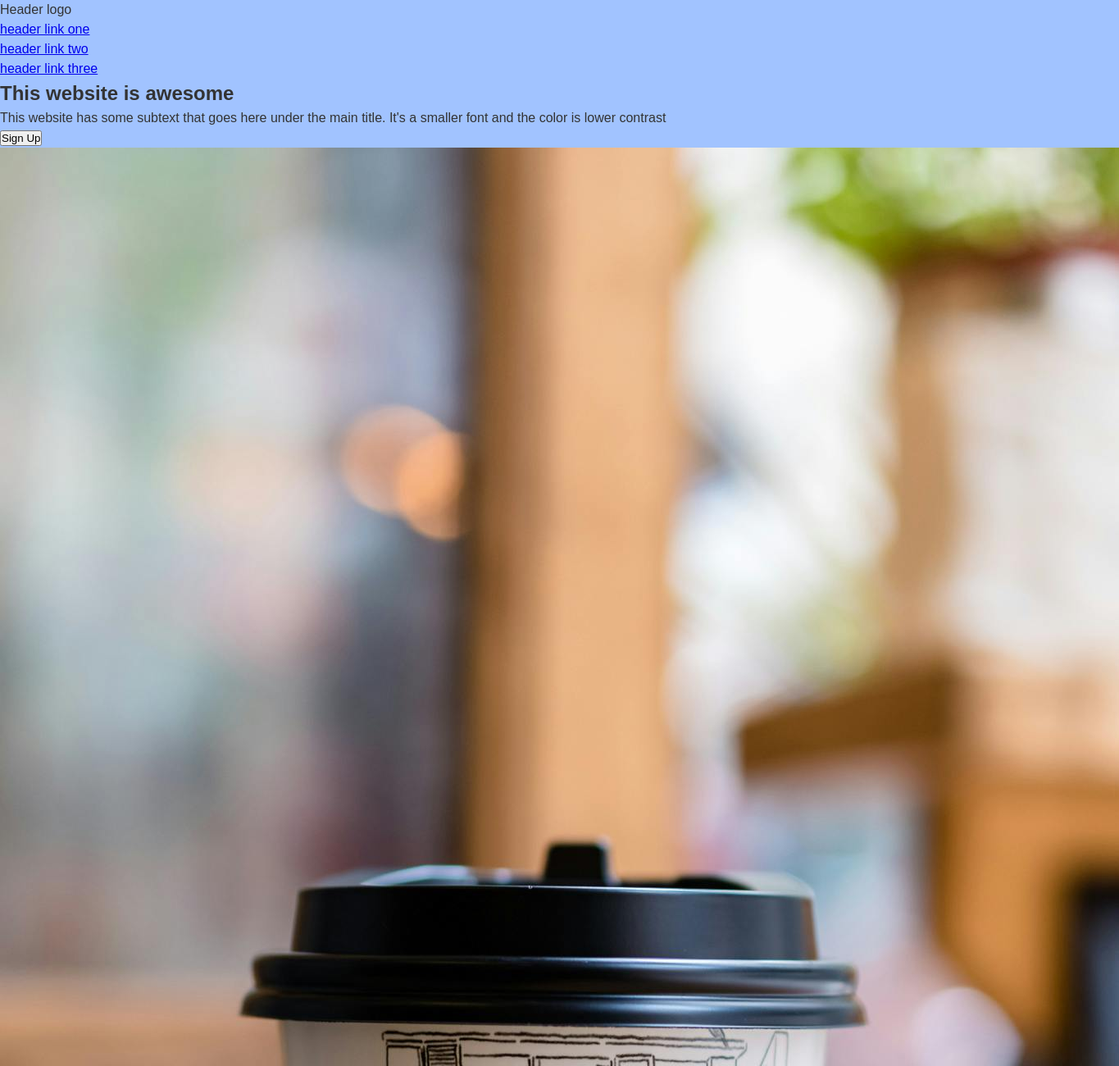
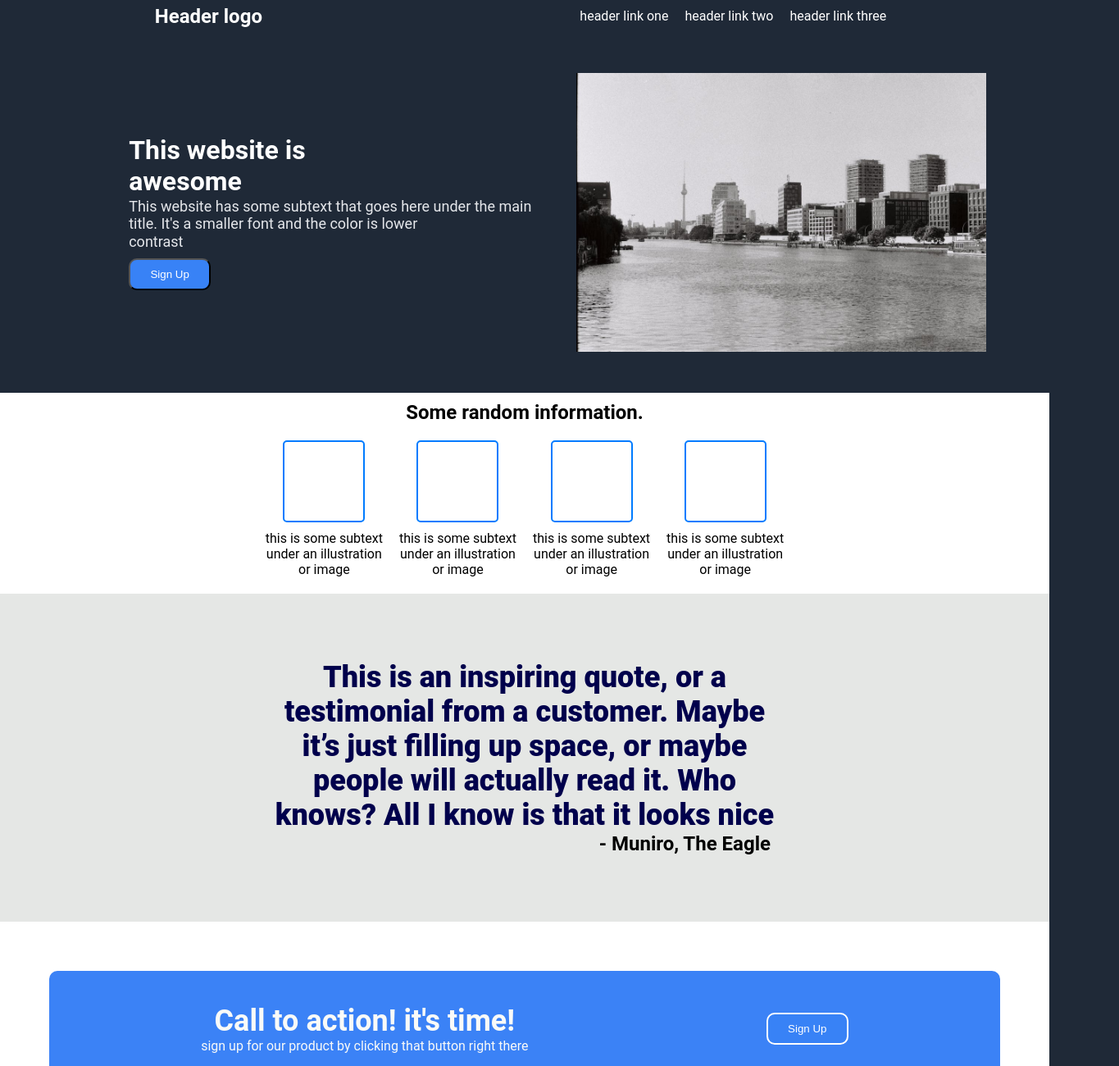
Before and after one commit to Munir0000/TOP, a plain HTML site: page LandingPage/index.html in a window 1280 px wide. Shown: the top 1300 px of the page at 82% size, 1365 px wide, since content can reach past the window. Drawn offline with Linux system fonts and the light colour scheme.

Commit message:
Finished The layout with Proper Styling

```diff
--- a/LandingPage/index.html
+++ b/LandingPage/index.html
@@ -10,11 +10,11 @@
 
 <body>
 
-    <Header>
+
 
     <nav class="navbarContainer">
         <div class="logo">
-                <p>Header logo</p>
+            <h1>Header logo</h1>
         </div>
         <div class="links">
             <ul>
@@ -24,40 +24,53 @@
             </ul>
         </div>
     </nav>
-
+    <Header>
         <div class="headerContainer">
             <div class="headerinfo">
-                <h2>This website is awesome</h2>
-                <p>This website has some subtext that goes here under the main title. It's a smaller font and the color
-                    is lower contrast</p>
-                <button>Sign Up</button>
-            </div>
-            <div class="image">
-                <img src="./img/pexels-ngqah83-885021.jpg" alt="cofeeimage">
+                <h1 class="p-first">This website is <br>
+                    awesome</h1>
+                <p class="p-first"> This website has some subtext that goes here under the main <br> title.
+                    It's a smaller font and the color
+                    is lower <br>contrast</p>
+                <button class="button" type="button">Sign Up</button>
             </div>
 
+            <img src="./img/free-photo-of-black-and-white-berlin-skyline-with-fernsehturm.jpeg" alt="cofeeimage"
+                width="500">
         </div>
     </Header>
 
     <Main>
+        <div class="container">
 
-        <div class="container">
-            <div class="Cards">
-                <p>this is some subtext under an illustration or image</p>
+            <h2>Some random information.</h2>
             <div class="boxes">
+                <div class="box">
+                    <div class="image-placeholder"></div>
+                    <p>this is some subtext <br> under an illustration <br> or image</p>
                 </div>
-                <p>this is some subtext under an illustration or image</p>
-                <div class="boxes"></div>
-                <p>this is some subtext under an illustration or image</p>
-                <div class="boxes"></div>
-                <p>this is some subtext under an illustration or image</p>
+                <div class="box">
+                    <div class="image-placeholder"></div>
+                    <p>this is some subtext <br> under an illustration <br> or image</p>
+                </div>
+                <div class="box">
+                    <div class="image-placeholder"></div>
+                    <p>this is some subtext <br> under an illustration <br> or image</p>
+                </div>
+                <div class="box">
+                    <div class="image-placeholder"></div>
+                    <p>this is some subtext <br> under an illustration <br> or image</p>
+                </div>
             </div>
 
+
             <div class="testimonals">
-                <p>This is an inspiring quote, or a testimonial from a customer. Maybe it’s just filling up space, or
-                    maybe people will
-                    actually read it. Who knows? All I know is that it looks nice</p>
-                <span>Muniro, The Eagle</span>
+                <p>This is an inspiring quote, or a <br> testimonial from a customer. Maybe <br> it’s just filling up
+                    space,
+                    or
+                    maybe <br> people will
+                    actually read it. Who <br>knows? All I know is that it looks nice</p>
+                <h2>- Muniro, The Eagle</h2>
             </div>
 
             <div class="signup">
@@ -65,16 +78,14 @@
                     <h3>Call to action! it's time! </h3>
                     <p>sign up for our product by clicking that button right there </p>
                 </div>
-                <div class="button">
-                    <button type="button">Sign Up</button>
+                <div>
+                    <button class="btn" type="button">Sign Up</button>
                 </div>
-
             </div>
+        </div>
+    </Main>
 
 
-        </div>
-
-    </Main>
     <footer>
         <p>copyright &copy; The odin Project 2021</p>
     </footer>
--- a/LandingPage/style.css
+++ b/LandingPage/style.css
@@ -1,3 +1,5 @@
+@import url('https://fonts.googleapis.com/css2?family=Roboto+Condensed:ital,wght@0,100..900;1,100..900&display=swap');
+
 * {
     box-sizing: border-box;
     margin: 0;
@@ -5,9 +7,175 @@
 }
 
 body {
-    font-family: 'poppins', sans-serif;
-    font-size: 16px;
-    line-height: 1.5;
-    color: #333;
-    background: #a1c3ff;
+    font-family: 'Roboto', sans-serif;
+    height: 100vh;
+    background: #1F2937;
 }
+
+h1 {
+    color: white;
+}
+
+
+
+.navbarContainer {
+    display: flex;
+    justify-content: space-around;
+    align-items: center;
+    background: #1F2937;
+}
+
+ul {
+
+    display: flex;
+    list-style-type: none;
+}
+
+ul li {
+
+    margin: 10px;
+}
+
+a {
+    text-decoration: none;
+    color: white;
+
+}
+
+a:hover {
+    color: blue;
+}
+
+.headerContainer {
+    display: flex;
+    justify-content: space-around;
+    align-items: center;
+    line-height: 1.2;
+    background: #1F2937;
+    margin: 50px;
+}
+
+.p-first,
+.button {
+    margin-left: 80px;
+
+}
+
+.button {
+    width: 100px;
+    background: #3882F6;
+    padding: 10px;
+    border-radius: 10px;
+    color: white;
+    margin-top: 10px;
+}
+
+.headerinfo p {
+
+    font-size: 18px;
+    color: #E5E7EB;
+
+}
+
+Main .container {
+    display: flex;
+    flex-direction: column;
+    text-align: center;
+    background: #FFFFFF;
+    padding-top: 10px;
+}
+
+.boxes {
+    display: flex;
+    justify-content: center;
+    color: black;
+    margin: 20px;
+    gap: 20px;
+}
+
+.box {
+    display: flex;
+    flex-direction: column;
+    align-items: center;
+    text-align: center;
+}
+
+.image-placeholder {
+    width: 100px;
+    height: 100px;
+    border: 2px solid #007bff;
+    border-radius: 5px;
+    margin-bottom: 10px;
+}
+
+.testimonals {
+    display: flex;
+    flex-direction: column;
+    justify-content: center;
+    align-items: center;
+    width: 100%;
+    height: 400px;
+    background: #e5e7e5;
+    padding: 40px;
+}
+
+.testimonals p {
+    font-size: 36px;
+    font-weight: 900;
+    color: #00004C;
+
+
+}
+
+.testimonals h2 {
+    margin-left: auto;
+    margin-right: 300px;
+}
+
+.signup {
+    margin: 60px;
+    display: flex;
+    justify-content: space-around;
+    align-items: center;
+    background: #3B82F6;
+    border-radius: 10px;
+    padding: 40px;
+}
+
+.info h3 {
+
+    color: #F9FAF8;
+    font-size: 36px;
+}
+
+.info p {
+    color: #F9FAF8;
+
+}
+
+.info {
+    display: flex;
+    flex-direction: column;
+}
+
+.btn {
+
+    width: 100px;
+    background: #3882F6;
+    padding: 10px;
+    border-radius: 10px;
+    border: 2px solid white;
+    color: white;
+}
+
+
+footer {
+    display: flex;
+    justify-content: center;
+    color: #e5e7e5;
+    background: #1f2937;
+    align-items: center;
+    width: 100%;
+    height: 50px;
+
+}
```
Also changed, not shown: LandingPage/img/free-photo-of-black-and-white-berlin-skyline-with-fernsehturm.jpeg (added). Lines whose indentation alone changed are shown as unchanged.
